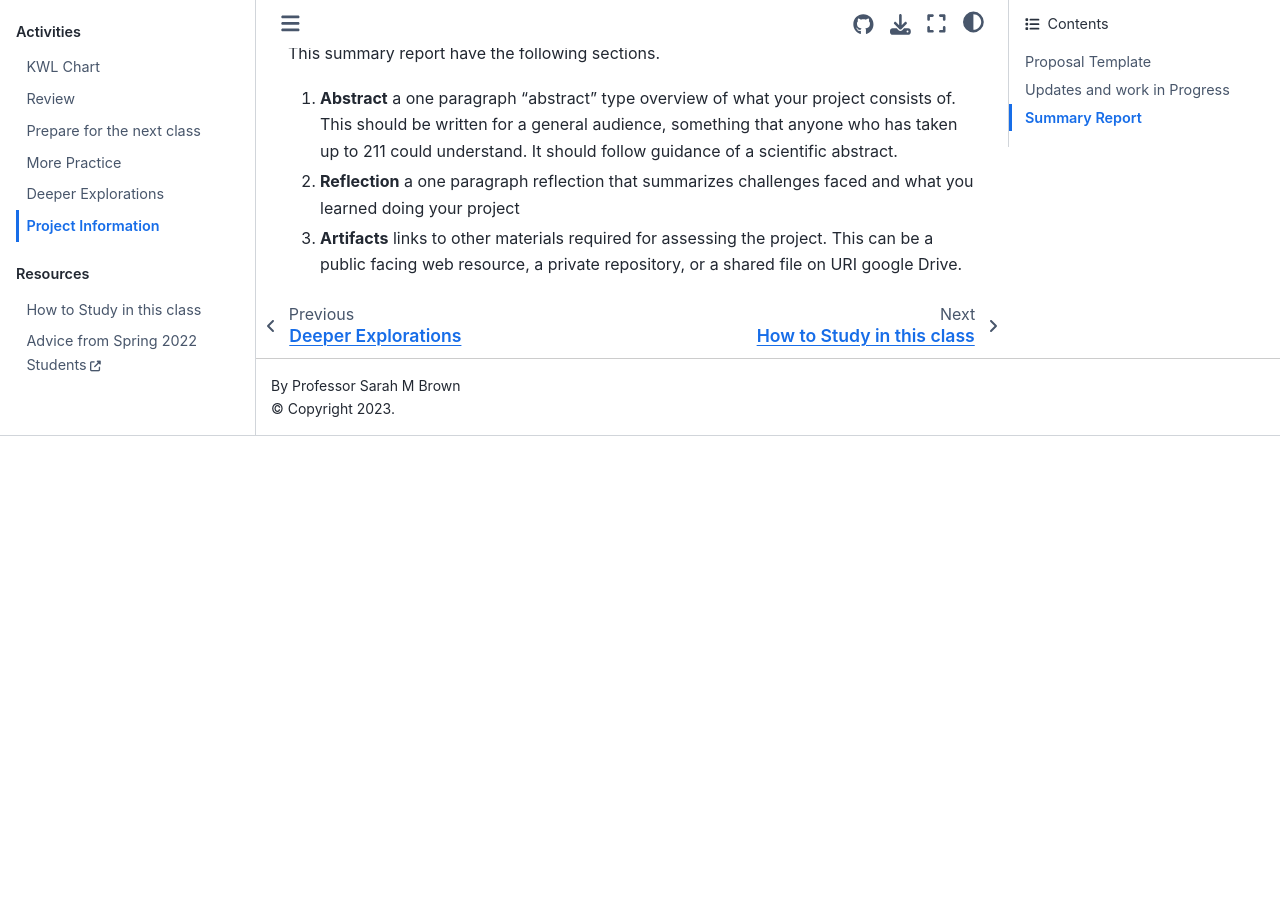
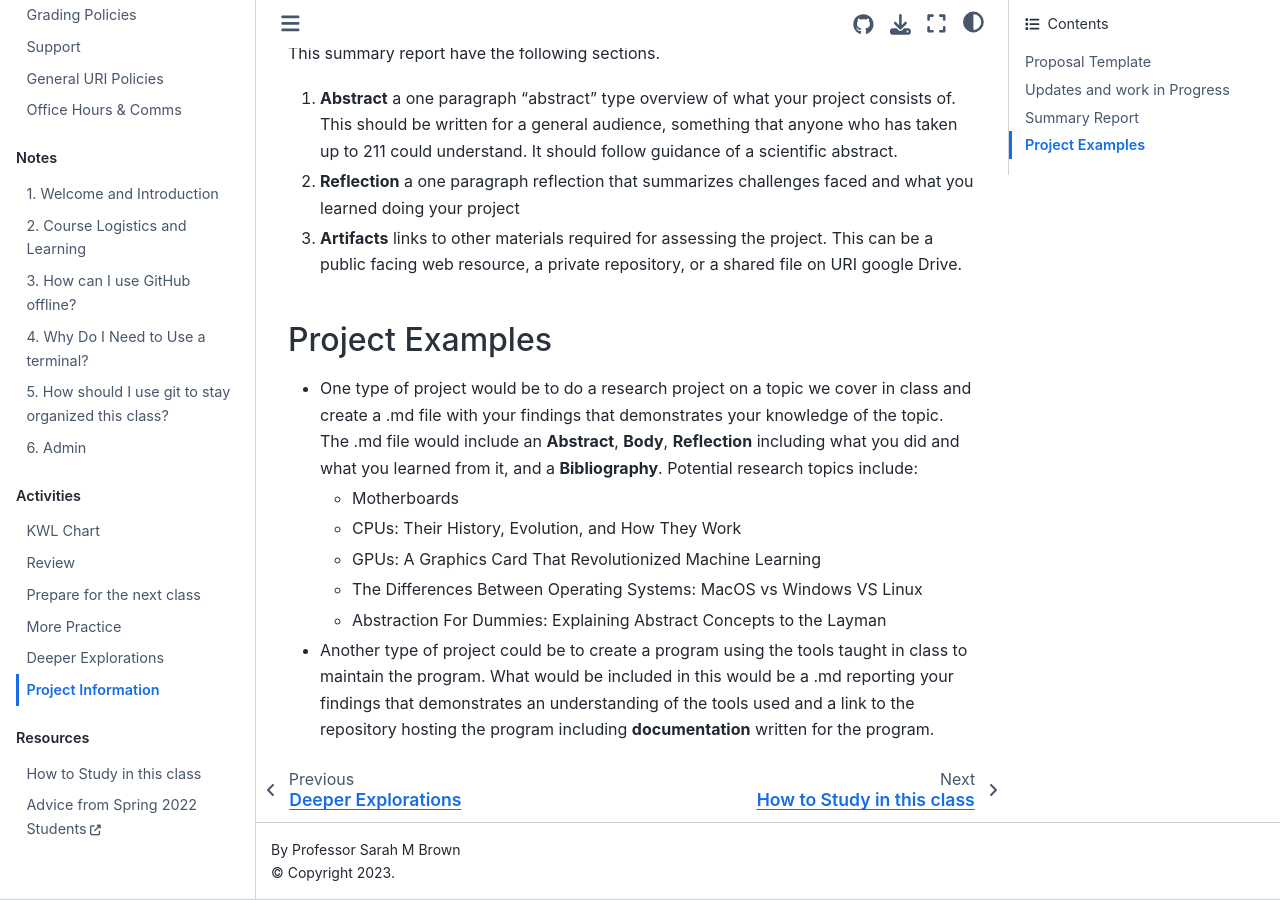
Before and after one commit to introcompsys/fall2022, a Jupyter Book: the page built from activities/projects.md, in a window 1280 px wide and 900 px high, scrolled down 1162 px. Built offline with Jupyter Book 1.0.4 settings and Sphinx 7.4.7 and the Sphinx Book theme 1.1.4, drawn with Linux system fonts in a browser that asks for light colours; pages that are not in the unit, such as notebooks, are missing from menus; before the commit the page ends 1598 px from its top, so only the background shows below that.

Commit message:
Add examples to bottom of explore.md and projects.md

```diff
--- a/activities/projects.md
+++ b/activities/projects.md
@@ -49,3 +49,13 @@ This summary report have the following sections.
 1. **Abstract** a one paragraph "abstract" type overview of what your project consists of.  This should be written for a general audience, something that anyone who has taken up to 211 could understand. It should follow guidance of a scientific abstract.
 1. **Reflection** a one paragraph reflection that summarizes challenges faced and what you learned doing your project
 1. **Artifacts** links to other materials required for assessing the project.  This can be a public facing web resource, a private repository, or a shared file on URI google Drive.
+
+
+## Project Examples
+- One type of project would be to do a research project on a topic we cover in class and create a .md file with your findings that demonstrates your knowledge of the topic. The .md file would include an **Abstract**, **Body**, **Reflection** including what you did and what you learned from it, and a **Bibliography**. Potential research topics include:
+    - Motherboards
+    - CPUs: Their History, Evolution, and How They Work
+    - GPUs: A Graphics Card That Revolutionized Machine Learning
+    - The Differences Between Operating Systems: MacOS vs Windows VS Linux
+    - Abstraction For Dummies: Explaining Abstract Concepts to the Layman
+- Another type of project could be to create a program using the tools taught in class to maintain the program. What would be included in this would be a .md reporting your findings that demonstrates an understanding of the tools used and a link to the repository hosting the program including **documentation** written for the program.
```
Also changed, not shown: activities/explore.md (+8 -0 lines).
